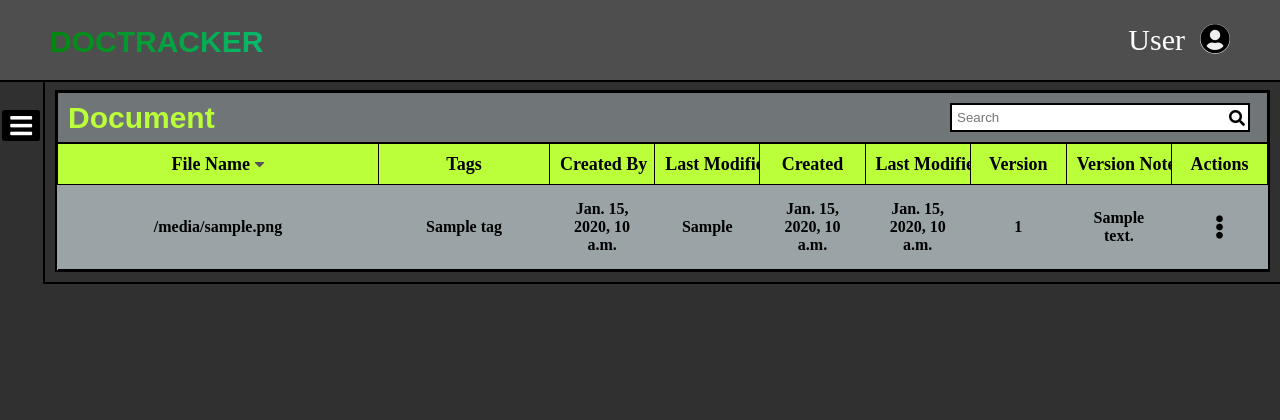
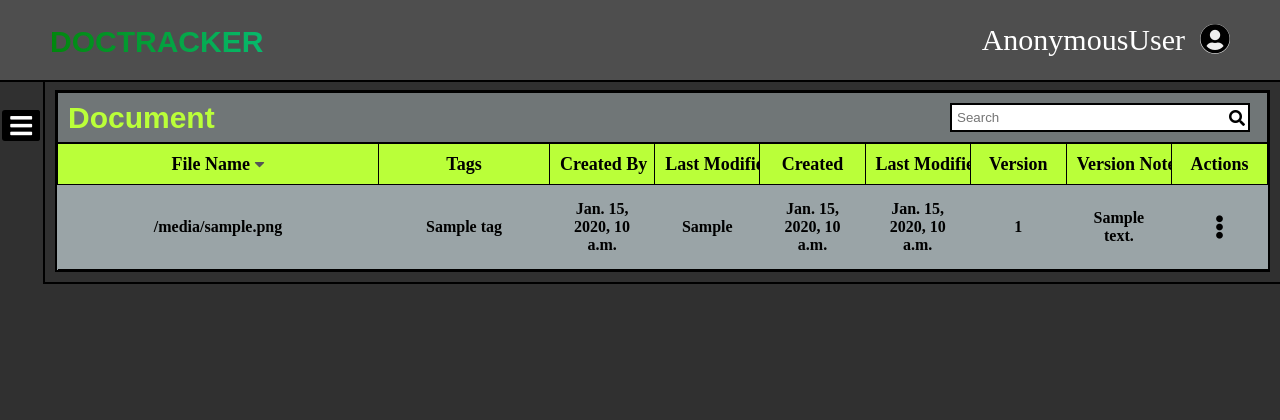
Before and after one commit to sininen-blue/document-tracker, a Django app: template django_main/document_tracker/templates/document_tracker/index.html in a window 1280 px wide. Shown: the top 420 px of the page. Run offline with Django 3.2, Linux system fonts and the light colour scheme; the template is opened without the code that fills it: most values are stand-ins (such as "Sample title", 1, 10 or a date in 2020); some web fonts are replaced.

Commit message:
added user name

```diff
--- a/django_main/document_tracker/templates/document_tracker/index.html
+++ b/django_main/document_tracker/templates/document_tracker/index.html
@@ -14,7 +14,7 @@
         <div class="container">
             <div class="header"><h2>DOCTRACKER</h2>
                 <div class="user-btn">
-                    <p>User &nbsp;<button><i class="fas fa-user-circle"></i></button></p>
+                    <p>{{ user }} &nbsp;<button><i class="fas fa-user-circle"></i></button></p>
                     <div class="user-content">
                         <a href="{% url 'document_tracker:logout_view' %}">Sign Out</a>
                     </div>
```
Also changed, not shown: django_main/document_tracker/views.py (+3 -16 lines).
